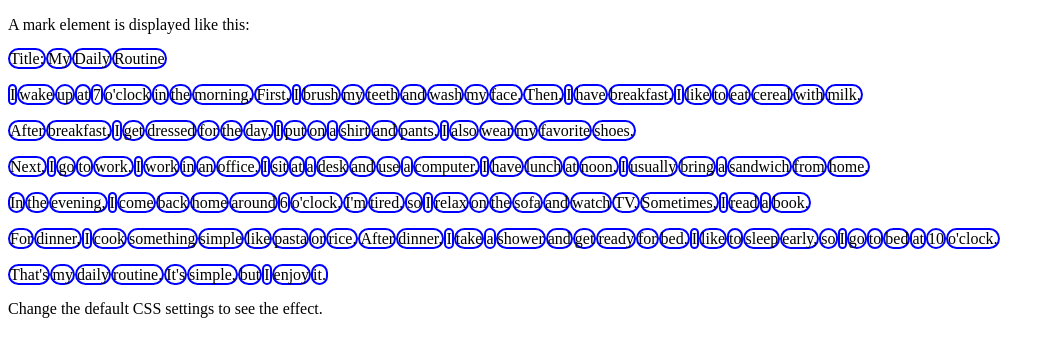
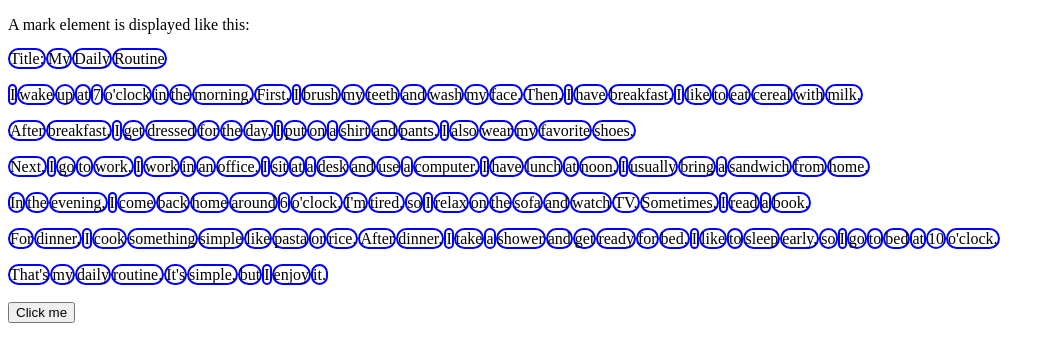
Before and after one commit to moritzvitt/moritzvitt.github.io, a plain HTML site: page index.html in a window 1280 px wide. Shown: the whole page, without its empty margins (0-1055 px from the left). Drawn offline with Linux system fonts and the light colour scheme.

Commit message:
better format

```diff
--- a/index.html
+++ b/index.html
@@ -16,7 +16,7 @@ tmark {
 
 <p>A mark element is displayed like this:</p>
 
-<tmark>Title:</tmark><tmark>My</tmark><tmark>Daily</tmark><tmark>Routine</tmark><br/>
+<tmark onclick="myFunction()">Title:</tmark><tmark>My</tmark><tmark>Daily</tmark><tmark>Routine</tmark><br/>
 <br/>
 <tmark>I</tmark><tmark>wake</tmark><tmark>up</tmark><tmark>at</tmark><tmark>7</tmark><tmark>o'clock</tmark><tmark>in</tmark><tmark>the</tmark><tmark>morning.</tmark><tmark>First,</tmark><tmark>I</tmark><tmark>brush</tmark><tmark>my</tmark><tmark>teeth</tmark><tmark>and</tmark><tmark>wash</tmark><tmark>my</tmark><tmark>face.</tmark><tmark>Then,</tmark><tmark>I</tmark><tmark>have</tmark><tmark>breakfast.</tmark><tmark>I</tmark><tmark>like</tmark><tmark>to</tmark><tmark>eat</tmark><tmark>cereal</tmark><tmark>with</tmark><tmark>milk.</tmark><br/>
 <br/>
@@ -30,8 +30,16 @@ tmark {
 <br/>
 <tmark>That's</tmark><tmark>my</tmark><tmark>daily</tmark><tmark>routine.</tmark><tmark>It's</tmark><tmark>simple,</tmark><tmark>but</tmark><tmark>I</tmark><tmark>enjoy</tmark><tmark>it.</tmark><br/>
 
+<br/>
+<button onclick="myFunction()">Click me</button>
 
-<p>Change the default CSS settings to see the effect.</p>
+<p id="demo"></p>
+
+<script>
+function myFunction() {
+  document.getElementById("demo").innerHTML = "Hello World";
+}
+</script>
 
 </body>
 </html>
```
